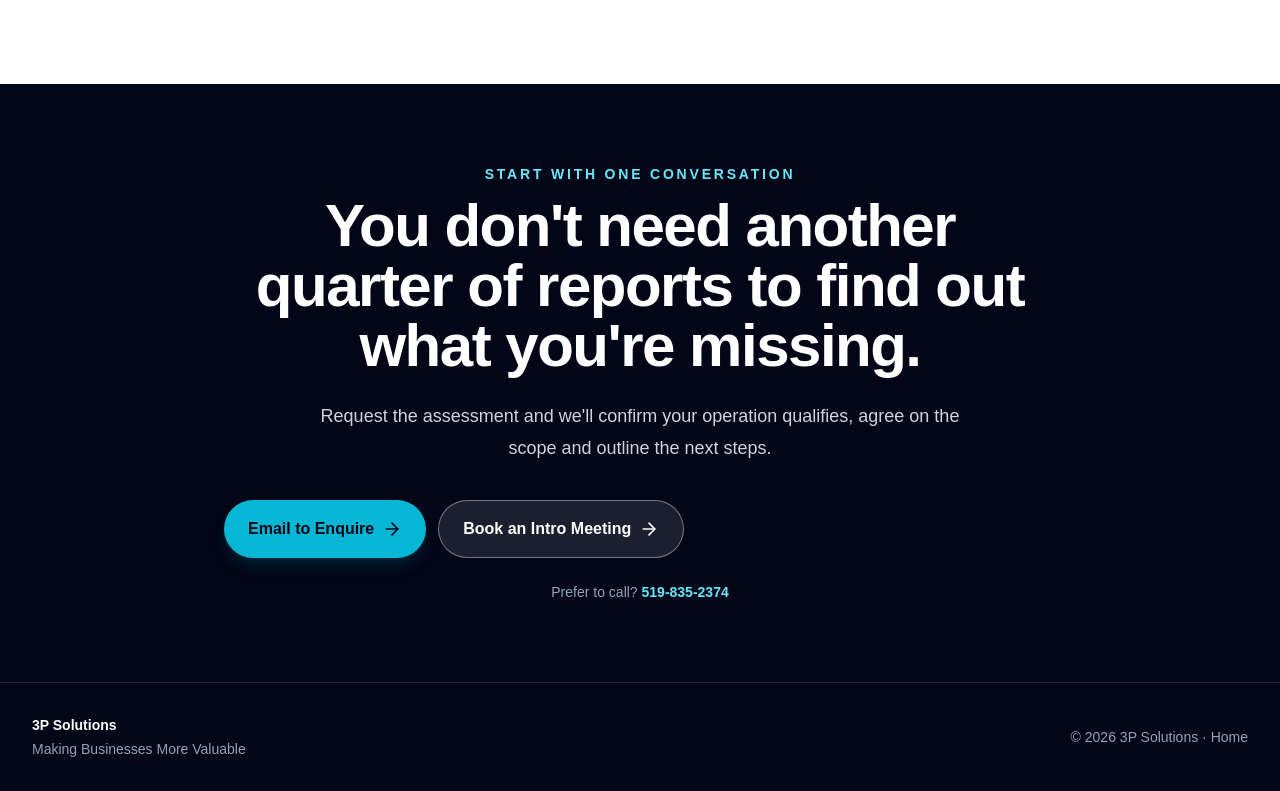
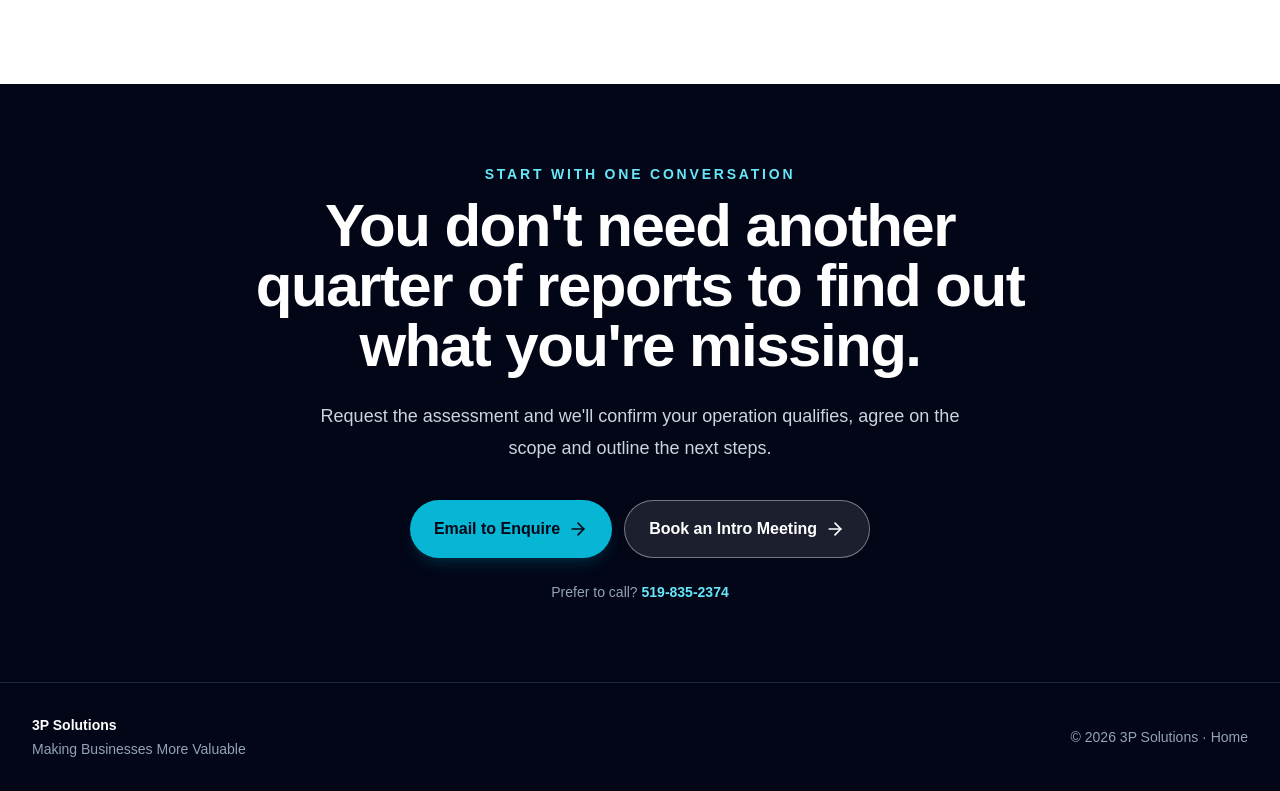
Before and after one commit to brent-prog/3pwebsite, a Next.js app: page /rapid-cx-one-day-assessment in a window 1280 px wide. Shown: the part 5211-6002 px from the top of the page. Built offline with nearby package versions, Linux system fonts and the light colour scheme.

Commit message:
Center final Rapid CX landing page action buttons

```diff
--- a/app/rapid-cx-one-day-assessment/page.tsx
+++ b/app/rapid-cx-one-day-assessment/page.tsx
@@ -223,7 +223,7 @@ export default function ContactCentrePerformanceAssessment() {
           <p className="text-sm font-black uppercase tracking-[0.2em] text-cyan-300">Start with one conversation</p>
           <h2 className="mt-3 text-4xl font-black tracking-tight md:text-6xl">You don't need another quarter of reports to find out what you're missing.</h2>
           <p className="mx-auto mt-6 max-w-2xl text-lg leading-8 text-slate-300">Request the assessment and we'll confirm your operation qualifies, agree on the scope and outline the next steps.</p>
-          <div className="mt-9"><Cta /></div>
+          <div className="mt-9 flex justify-center"><Cta /></div>
           <p className="mt-6 text-sm text-slate-400">Prefer to call? <a className="font-bold text-cyan-300 hover:text-white" href="tel:+15198352374">519-835-2374</a></p>
         </div>
       </section>
```
